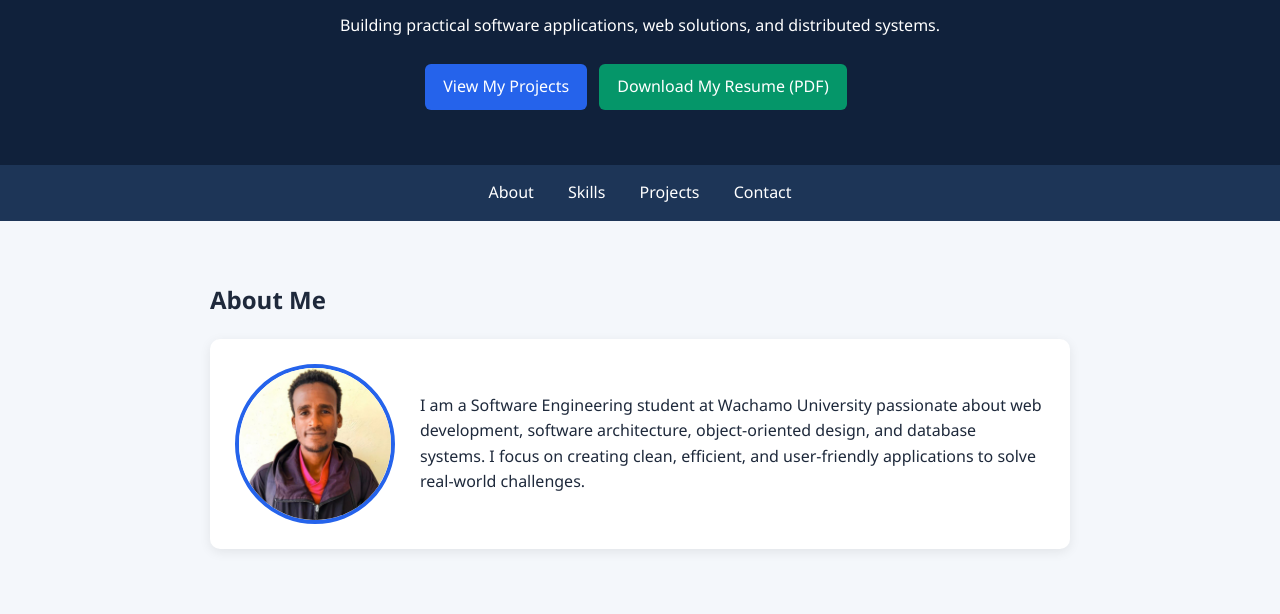
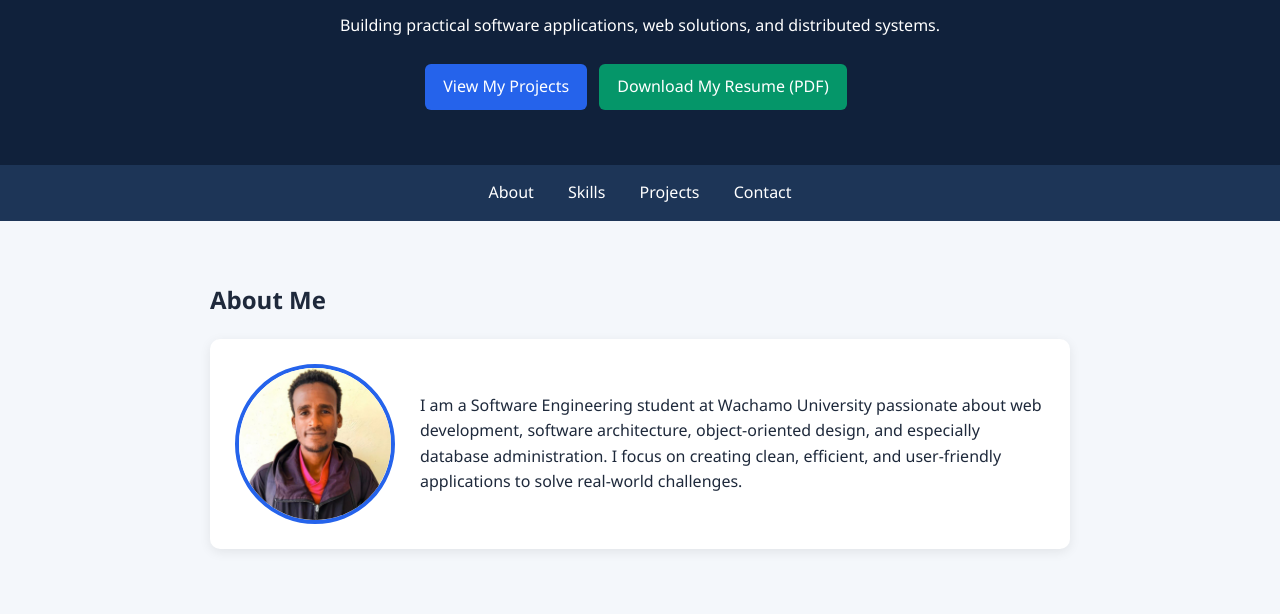
Before and after one commit to yequtamu-sudo/yequtamu-sudo.github.io, a plain HTML site: page index.html in a window 1280 px wide. Shown: the part 186-800 px from the top of the page. Drawn offline with Linux system fonts and the light colour scheme.

Commit message:
Update About Me description

```diff
--- a/index.html
+++ b/index.html
@@ -163,7 +163,7 @@
             <div>
                 <p>
                     I am a Software Engineering student at Wachamo University passionate about web development,
-                    software architecture, object-oriented design, and database systems. I focus on creating clean,
+                    software architecture, object-oriented design, and especially database administration. I focus on creating clean,
                     efficient, and user-friendly applications to solve real-world challenges.
                 </p>
             </div>
```
